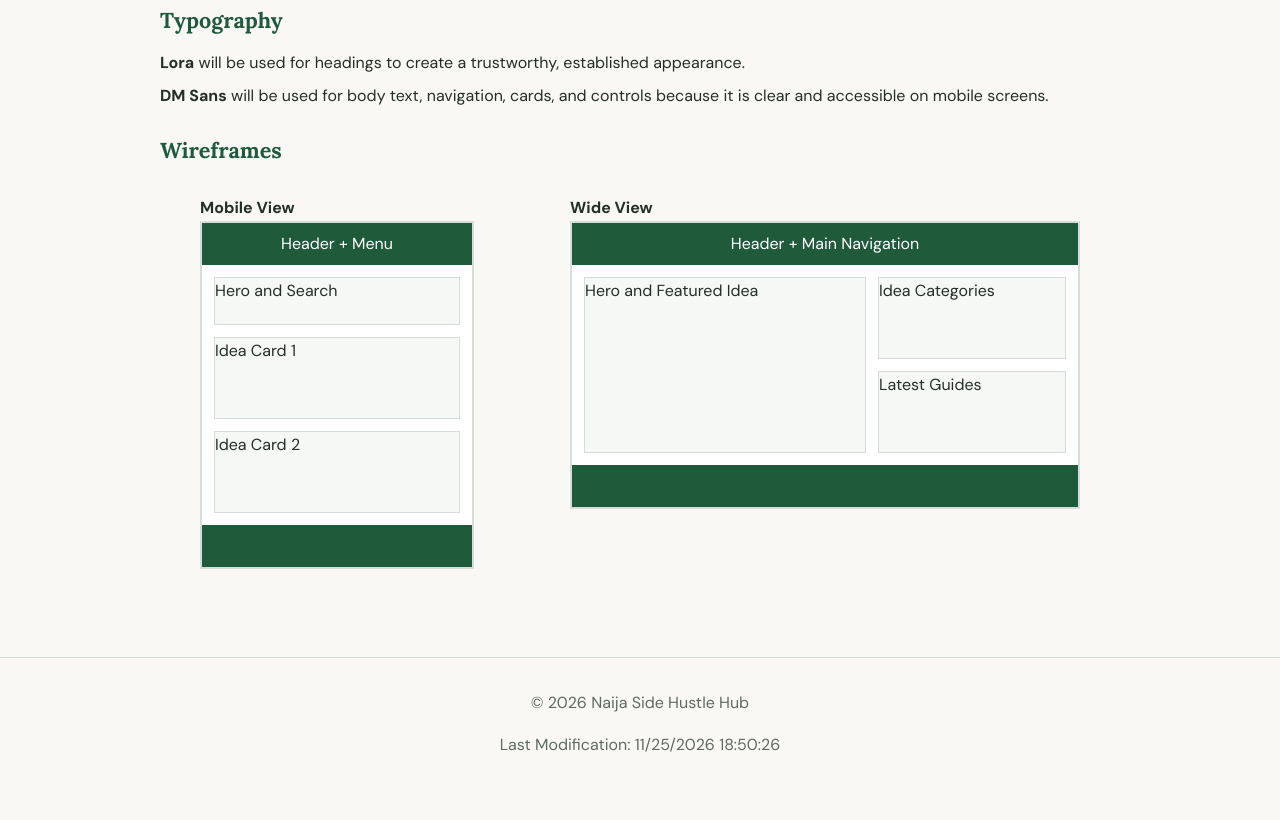
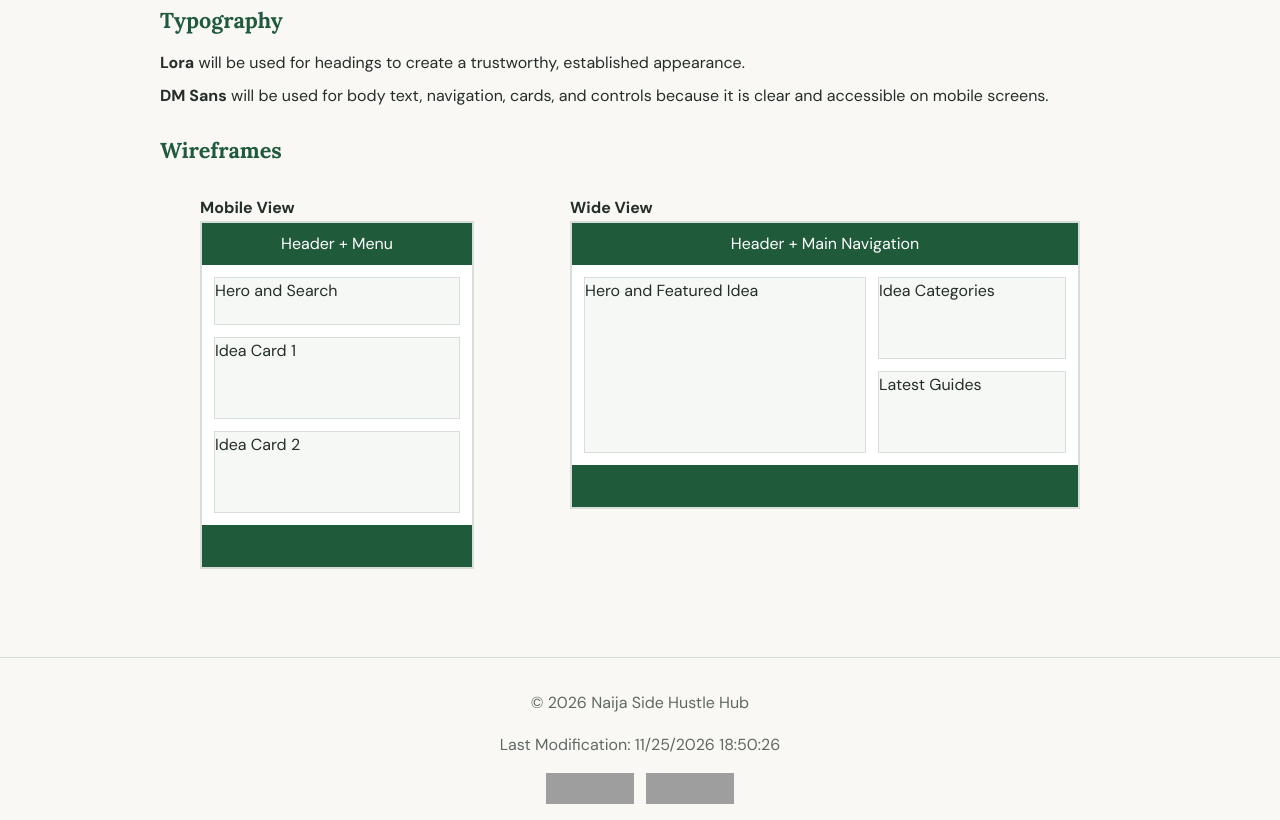
Before and after one commit to Vickvibes/wdd131, a plain HTML site: page project/siteplan.html in a window 1280 px wide. Shown: the part 789-1609 px from the top of the page. Before the commit the page ends 1578 px from the top, so only its background shows below. Drawn offline with Linux system fonts and the light colour scheme; grey boxes are pictures that could not be loaded.

Commit message:
change badges

```diff
--- a/project/siteplan.html
+++ b/project/siteplan.html
@@ -101,6 +101,14 @@
     <footer>
         <p>&copy; <span id="currentyear"></span> Naija Side Hustle Hub</p>
         <p>Last Modification: <span id="lastModified"></span></p>
+        <div class="validation-badges" aria-label="W3C validation badges">
+            <a href="https://jigsaw.w3.org/css-validator/check/referer" target="_blank" rel="noopener">
+                <img src="https://jigsaw.w3.org/css-validator/images/vcss" alt="Valid CSS!">
+            </a>
+            <a href="https://jigsaw.w3.org/css-validator/check/referer" target="_blank" rel="noopener">
+                <img src="https://jigsaw.w3.org/css-validator/images/vcss-blue" alt="Valid CSS!">
+            </a>
+        </div>
     </footer>
 </body>
 </html>
--- a/project/styles/siteplan.css
+++ b/project/styles/siteplan.css
@@ -165,6 +165,25 @@ footer {
     text-align: center;
 }
 
+.validation-badges {
+    display: flex;
+    flex-wrap: wrap;
+    justify-content: center;
+    align-items: center;
+    gap: 0.75rem;
+    margin-top: 0.75rem;
+}
+
+.validation-badges a,
+.validation-badges img {
+    display: block;
+}
+
+.validation-badges img {
+    width: 88px;
+    height: 31px;
+}
+
 @media (min-width: 700px) {
     main {
         padding-top: 2.25rem;
```
